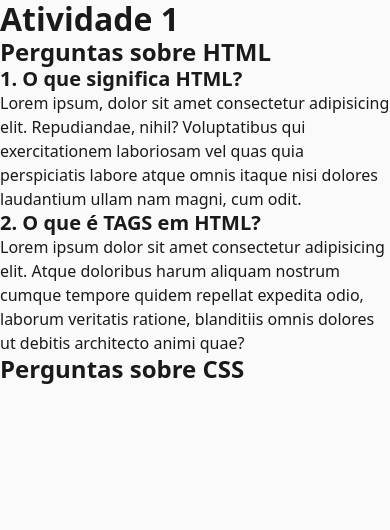
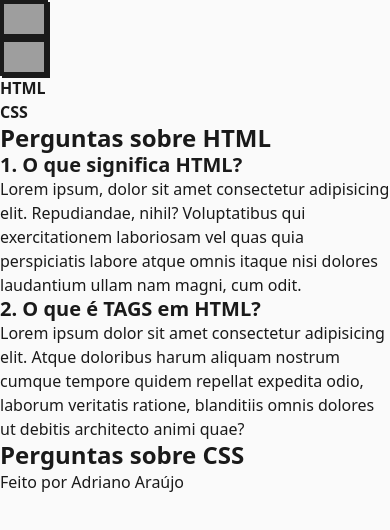
Before and after one commit to adrianoaraujods/html-atividade-1, a plain HTML site: page index.html in a window 390 px wide. Drawn offline with Linux system fonts and the light colour scheme; grey boxes are pictures that could not be loaded.

Commit message:
feat(html): add header with BEM classes, logos, mobile nav, and footer

```diff
--- a/index.html
+++ b/index.html
@@ -8,51 +8,63 @@
   <link rel="stylesheet" href="styles/index.css">
 </head>
 <body>
-  <header>
-    <h1>Atividade 1</h1>
+  <header class="header">
+    <div class="header__logo">
+      <img
+        class="header__logo-img"
+        src="https://cdn.jsdelivr.net/gh/devicons/devicon/icons/html5/html5-original.svg"
+        alt="Logo HTML5"
+        width="48"
+        height="48"
+      />
+      <img
+        class="header__logo-img"
+        src="https://cdn.jsdelivr.net/gh/devicons/devicon/icons/css3/css3-original.svg"
+        alt="Logo CSS3"
+        width="48"
+        height="48"
+      />
+    </div>
+    <nav class="header__nav">
+      <ul class="header__nav-list">
+        <li class="header__nav-item">
+          <a class="header__nav-link" href="#html">HTML</a>
+        </li>
+        <li class="header__nav-item">
+          <a class="header__nav-link" href="#css">CSS</a>
+        </li>
+      </ul>
+    </nav>
   </header>
 
-  <div>
-    <main>
-      <section>
-        <header>
+  <div class="layout">
+    <main class="layout__main">
+      <section id="html">
         <h2>Perguntas sobre HTML</h2>
-        </header>
 
-        <div>
         <article>
-            <header>
           <h3>1. O que significa HTML?</h3>
-            </header>
-
-            <div>
           <p>Lorem ipsum, dolor sit amet consectetur adipisicing elit. Repudiandae, nihil? Voluptatibus qui exercitationem laboriosam vel quas quia perspiciatis labore atque omnis itaque nisi dolores laudantium ullam nam magni, cum odit.</p>
-            </div>
         </article>
 
         <article>
-            <header>
-              <h3>2. O que é TAGS em HTML? </h3>
-            </header>
-
-            <div>
+          <h3>2. O que é TAGS em HTML?</h3>
           <p>Lorem ipsum dolor sit amet consectetur adipisicing elit. Atque doloribus harum aliquam nostrum cumque tempore quidem repellat expedita odio, laborum veritatis ratione, blanditiis omnis dolores ut debitis architecto animi quae?</p>
-            </div>
         </article>
-        </div>
       </section>
 
-      <section>
+      <section id="css">
         <h2>Perguntas sobre CSS</h2>
-
       </section>
     </main>
 
-    <aside>
+    <aside class="layout__aside">
 
     </aside>
   </div>
 
-  <footer></footer>
+  <footer class="footer">
+    <p class="footer__text">Feito por Adriano Araújo</p>
+  </footer>
 </body>
 </html>
```
Lines whose indentation alone changed are shown as unchanged.
